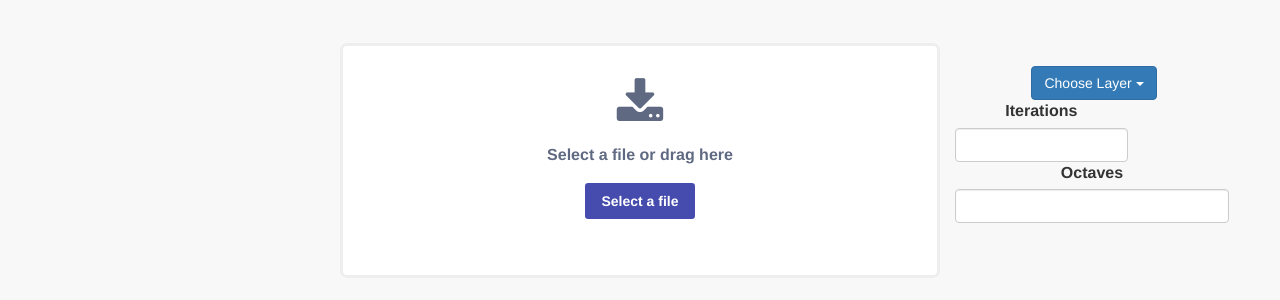
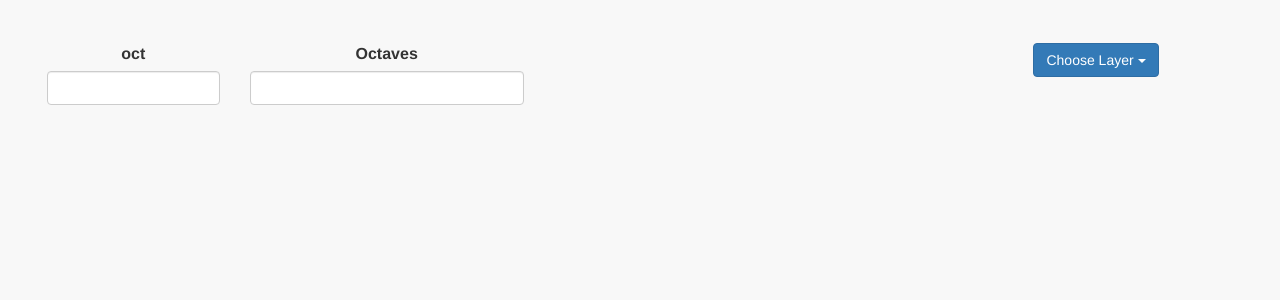
Before and after one commit to PCIHD/dreamception, a Django app: page /deepdream/dream in a window 1280 px wide. Shown: the part 84-384 px from the top of the page. Run offline with Django 3.2, Linux system fonts and the light colour scheme; some libraries are stand-ins or nearby versions.

Commit message:
redirect working

```diff
--- a/dreamception/deepdream/static/main.js
+++ b/dreamception/deepdream/static/main.js
@@ -153,6 +153,7 @@
             $('.upload-progress').hide();
             if (response.status == 200) {
                 console.log(response);
+                window.location = '/deepdream/dream';
 
             }else {
                 try {
--- a/dreamception/deepdream/template/deepdream.html
+++ b/dreamception/deepdream/template/deepdream.html
@@ -2,27 +2,7 @@
 {% load static %}
 {% block content %}
 
-<br><form id="file-upload-form"  class="uploader" enctype="multipart/form-data" >
 
-  <input id="file-upload" type="file" name="fileUpload" accept="image/*" />
-
-  <label for="file-upload" id="file-drag">
-    <img id="file-image" src="#" alt="Preview" class="hidden">
-    <div id="start">
-      <i class="fa fa-download" aria-hidden="true"></i>
-      <div>Select a file or drag here</div>
-      <div id="notimage" class="hidden">Please select an image</div>
-      <span id="file-upload-btn" class="btn btn-primary">Select a file</span>
-    </div>
-    <div id="response" class="hidden">
-      <div id="messages"></div>
-      <progress class="progress" id="file-progress" value="0">
-        <span>0</span>%
-      </progress>
-    </div>
-  </label>
-
-</form>
 <br><form>
    <button class="btn btn-primary dropdown-toggle" type="button" data-toggle="dropdown">Choose Layer
   <span class="caret"></span></button>
@@ -33,7 +13,7 @@
   </ul>
 
   <div class="col-xs-2">
-    <label for="ex1">Iterations</label>
+    <label for="ex1">oct</label>
     <input class="form-control" id="ex1" type="text">
   </div>
   <div class="col-xs-3">
@@ -48,5 +28,5 @@
   </div>
  </form>
 
- <script src="{% static "main.js" %}"></script>
+
 {% endblock %}
--- a/dreamception/deepdream/views.py
+++ b/dreamception/deepdream/views.py
@@ -28,9 +28,9 @@
             print(self.request.POST)
             if (image.is_valid()):
                 image.save()
-                img = download(self.request.FILES['fileUpload'], 500)
 
-            return JsonResponse({"status": 200 , "goto " : '/deepdream/'}, status=200)
+
+            return JsonResponse({"status": 200 }, status=200)
 
         return JsonResponse({"success": False}, status=400)
 
@@ -51,7 +51,7 @@
             print(self.request.POST)
             if(image.is_valid()):
                 image.save()
-                img = download(self.request.FILES['fileUpload'],500)
+
 
 
 
```
